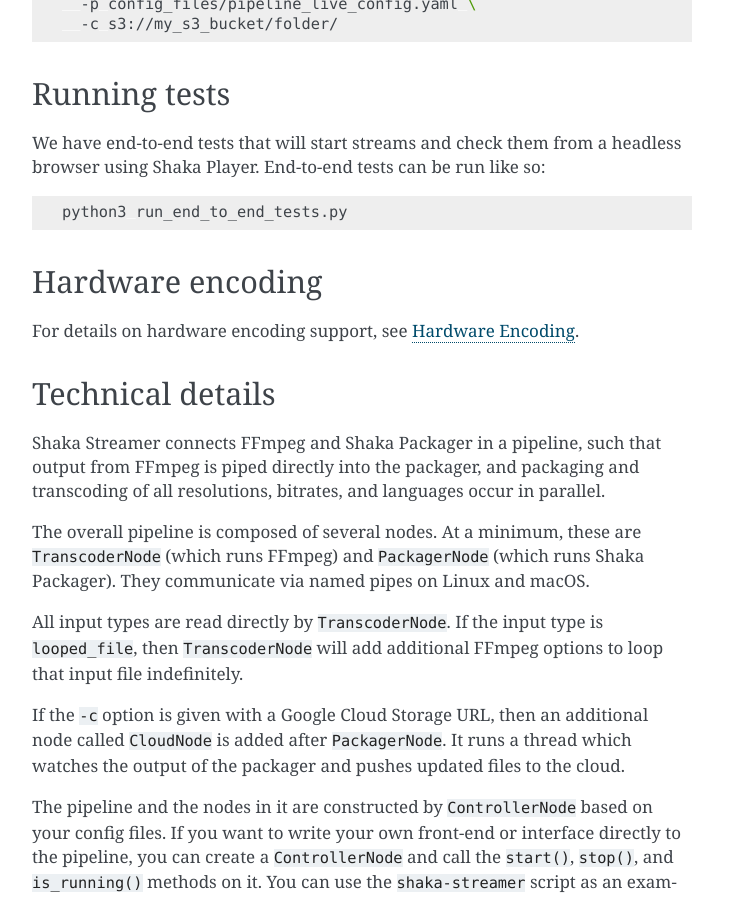
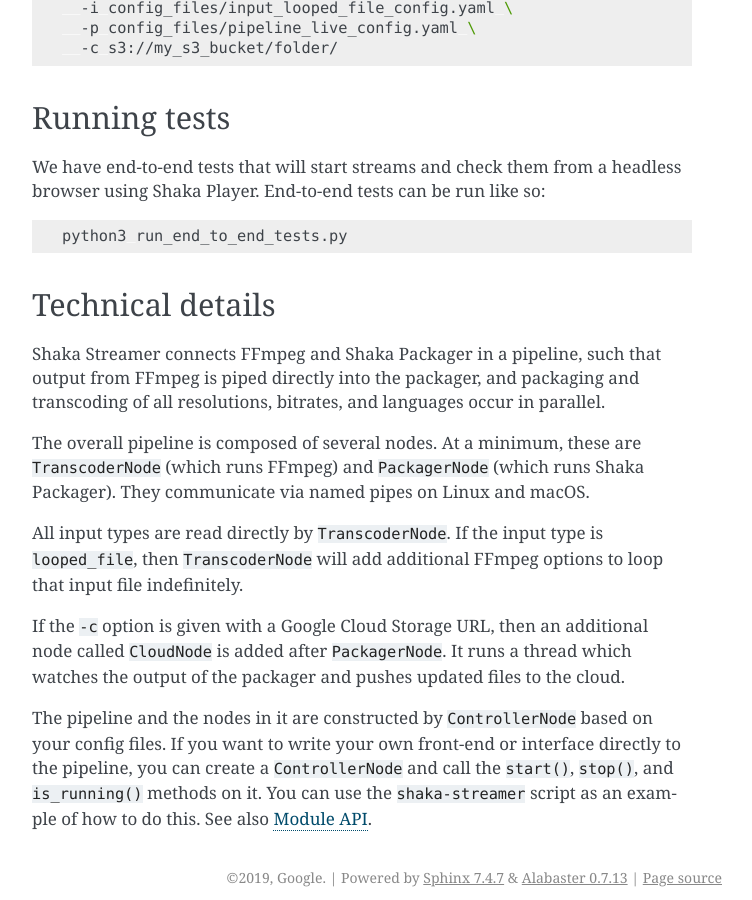
Before and after one commit to shaka-project/shaka-streamer, a Sphinx documentation site: the page built from docs/source/overview.rst, in a window 1280 px wide and 900 px high, scrolled down 1932 px. Shown: the whole window, without its empty margins (388-1140 px from the left). Built offline with Sphinx 7.4.7, drawn with Linux system fonts in a browser that asks for light colours; some of the changed text lies outside the part shown.

Commit message:
Remove redundant hardware encoding section
The hardware encoding section in the overview doc made more sense when
it was part of README.md.  But now that we have generated docs with a
TOC linking directly to the hardware encoding doc, this is redundant.
So just mention hardware encoding once in the features list, and let
the hardware encoding doc stand alone without a link from overview.

Change-Id: I629be9a067358bf8ff218dc4d7434716ca4405af

```diff
--- a/docs/source/overview.rst
+++ b/docs/source/overview.rst
@@ -121,11 +122,6 @@
 
    python3 run_end_to_end_tests.py
 
-Hardware encoding
------------------
-
-For details on hardware encoding support, see :doc:`hardware_encoding`.
-
 Technical details
 -----------------
 
```
Also changed, not shown: other parts of docs/source/overview.rst (+1 -0 lines).
